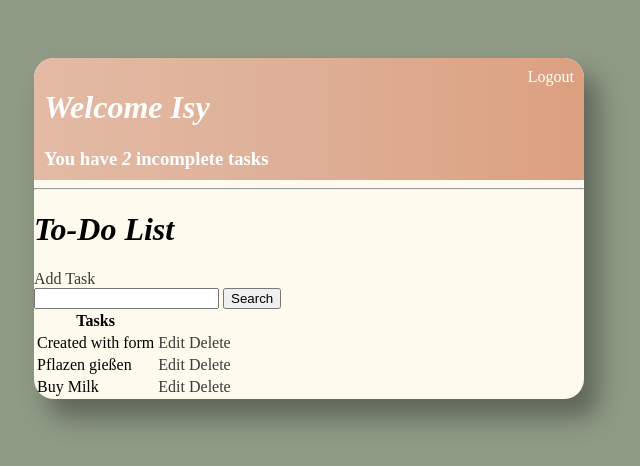
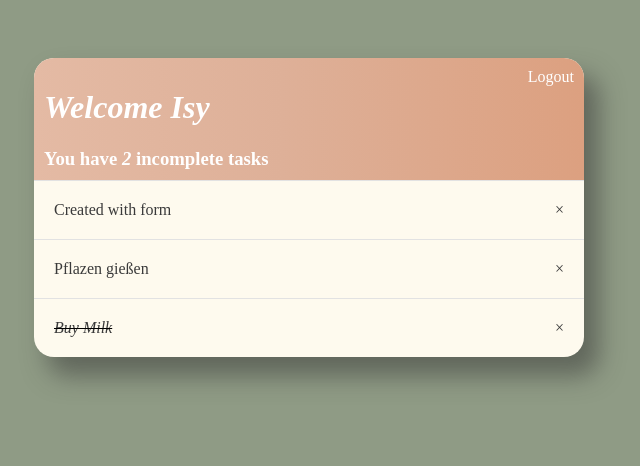
Before and after one commit to IsabelWen/ToDoList, a Django app: page / in a window 1280 px wide. Shown: the top 466 px of the page, without its empty margins (331-971 px from the left). Run offline with Django 4.2, Linux system fonts and the light colour scheme; a user stored in the database is signed in; data comes from the database, SQL or seed files in the repository; both versions use the stored data as it was after the commit.

Commit message:
Update to-do list structure

```diff
--- a/todolist/base/templates/base/main.html
+++ b/todolist/base/templates/base/main.html
@@ -43,6 +43,15 @@
             color: #ffffff;
         }
 
+        .task-wrapper {
+            display: flex;
+            align-items: center;
+            justify-content: space-between;
+            padding: 20px;
+            border-top: 1px solid rgb(226, 226, 226);
+        }
+
+
     </style>
 </head>
 <body>
--- a/todolist/base/templates/base/todolist.html
+++ b/todolist/base/templates/base/todolist.html
@@ -13,30 +13,34 @@
         {% endif %}
     </div>
 
-    <hr>
-
-    <h1>To-Do List</h1>
-    <a href="{% url 'create-task' %}">Add Task</a>
+    <!-- <a href="{% url 'create-task' %}">Add Task</a>
 
     <form method="GET">
         <input type="text" name="search-area" value="{{search_input}}">
         <input type="submit" value="Search">
-    </form>
+    </form> -->
 
-    <table>
-        <tr>
-            <th>Tasks</th>
-            <th></th>
-        </tr>
+    <div class="tasklist-wrapper">
         {% for task in tasks %}
-        <tr>
-            <td>{{task.title}}</td>
-            <td><a href="{% url 'edit-task' task.id %}">Edit</a></td>
-            <td><a href="{% url 'delete-task' task.id %}">Delete</a></td>
-        </tr>
+            <div class="task-wrapper">
+                {% if task.complete %}
+                    <div class="task-title">
+                        <div class="task-complete-icon"></div>
+                        <i><s><a href="{% url 'edit-task' task.id %}">{{task.title}}</a></s></i>
+                    </div>
+                    <a class="delete-link" href="{% url 'delete-task' task.id %}">&#215;</a>
+
+                {% else %}
+                    <div class="task-title">
+                        <div class="task-incomplete-icon"></div>
+                        <a href="{% url 'edit-task' task.id %}">{{task.title}}</a>
+                    </div>
+                    <a class="delete-link" href="{% url 'delete-task' task.id %}">&#215;</a>
+                {% endif %}
+            </div>
         {% empty %}
         <h3>No task yet</h3>
         {% endfor %}
-    </table>
+    </div>
 
 {% endblock content %}
```
Also changed, not shown: todolist/db.sqlite3.
